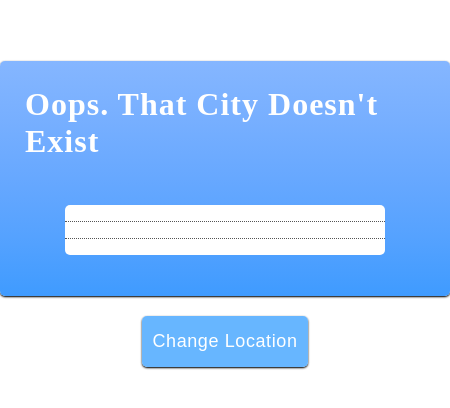
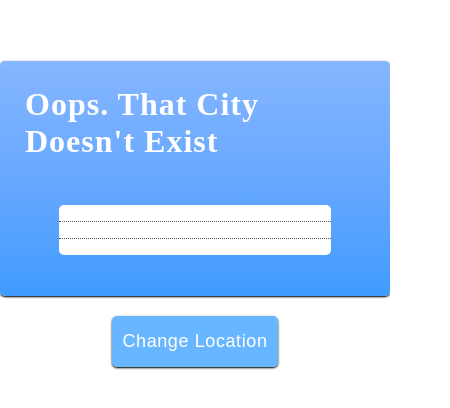
Before and after one commit to jessejamescanada/openWeatherAPI, a plain HTML site: page index.html in a window 390 px wide. Shown: the part 208-616 px from the top of the page, 450 px wide, since content can reach past the window. Drawn offline with Linux system fonts and the light colour scheme; no server answers.

Commit message:
mobile css sizing

```diff
--- a/style.css
+++ b/style.css
@@ -195,3 +195,9 @@ padding: 8px;
   display: none;
   color: red;
 }
+
+@media(max-width: 600px){
+  .container{
+    width: auto;
+  }
+}
```
